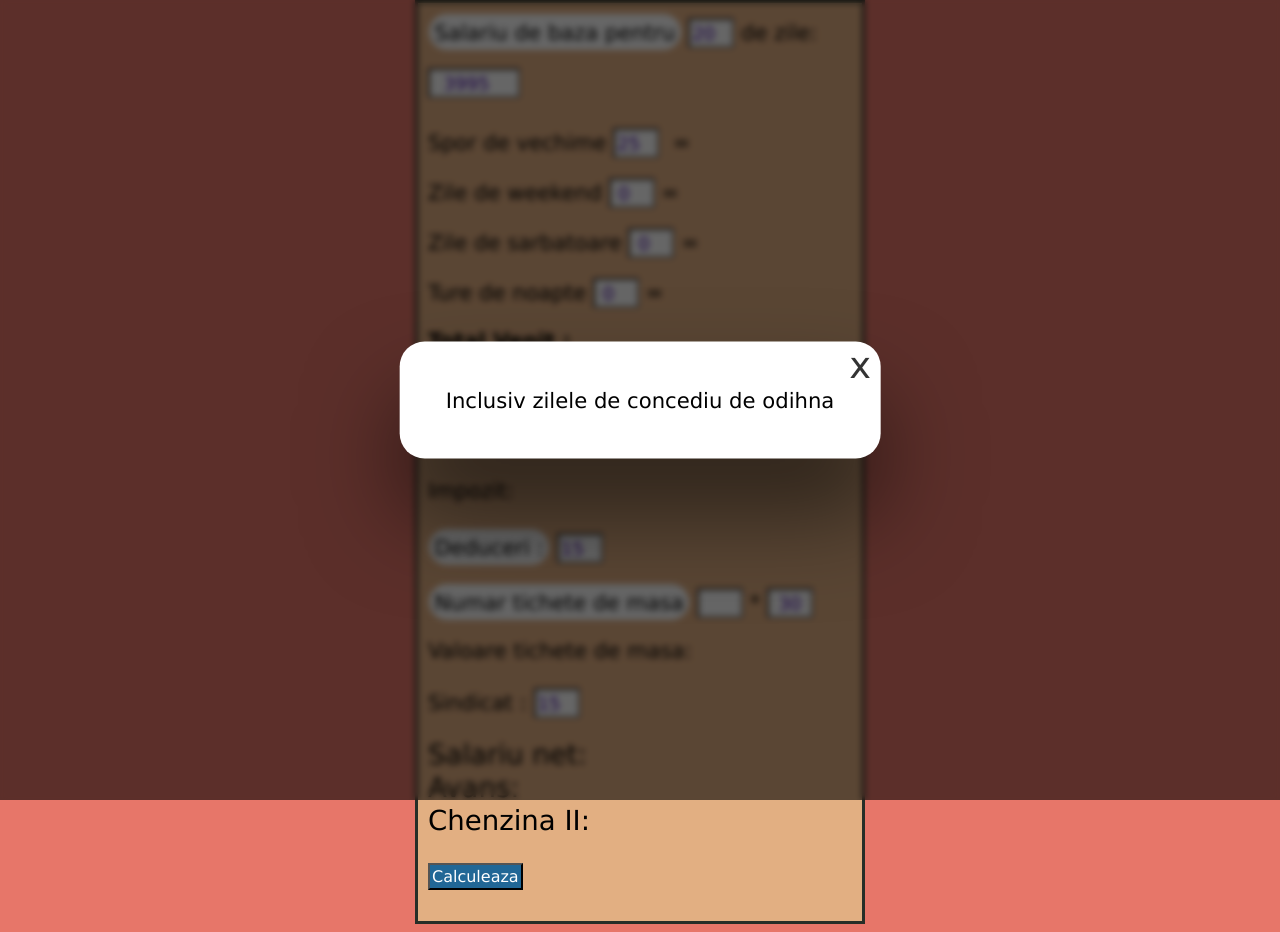
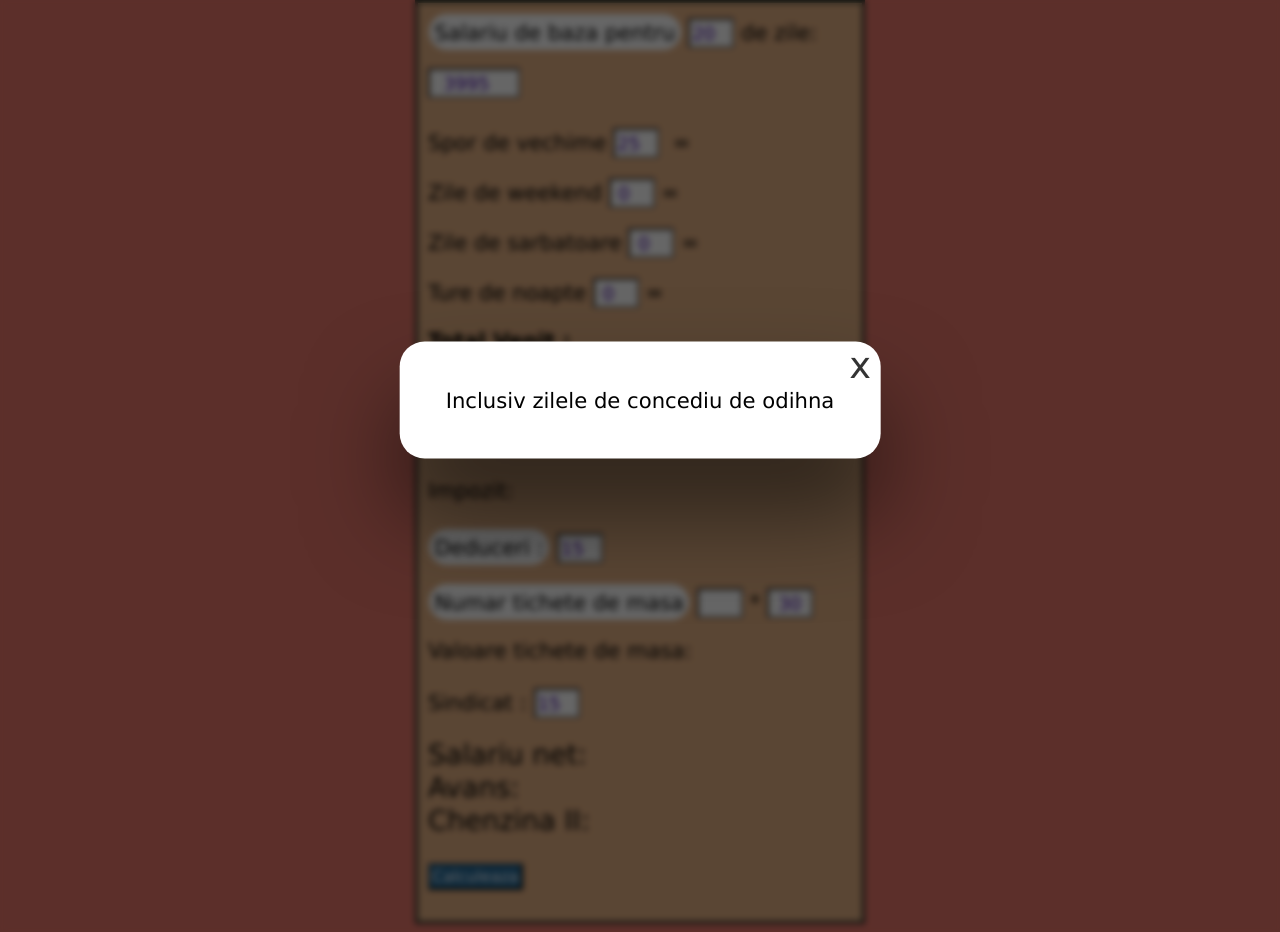
Before and after one commit to dumitrupopescu22/calcul-salariu, a plain HTML site: page index.html in a window 1280 px wide. Both pictures are taken after a click on the button "Salariu de baza pentru". Drawn offline with Linux system fonts and the light colour scheme.

Commit message:
overlay height

```diff
--- a/style.css
+++ b/style.css
@@ -109,7 +109,7 @@ a {
   top: 0;
   left: 0;
   width: 100%;
-  height: 100%;
+  height: 932px;
   background-color: rgba(0, 0, 0, 0.6);
   backdrop-filter: blur(3px);
   z-index: 5;
```
